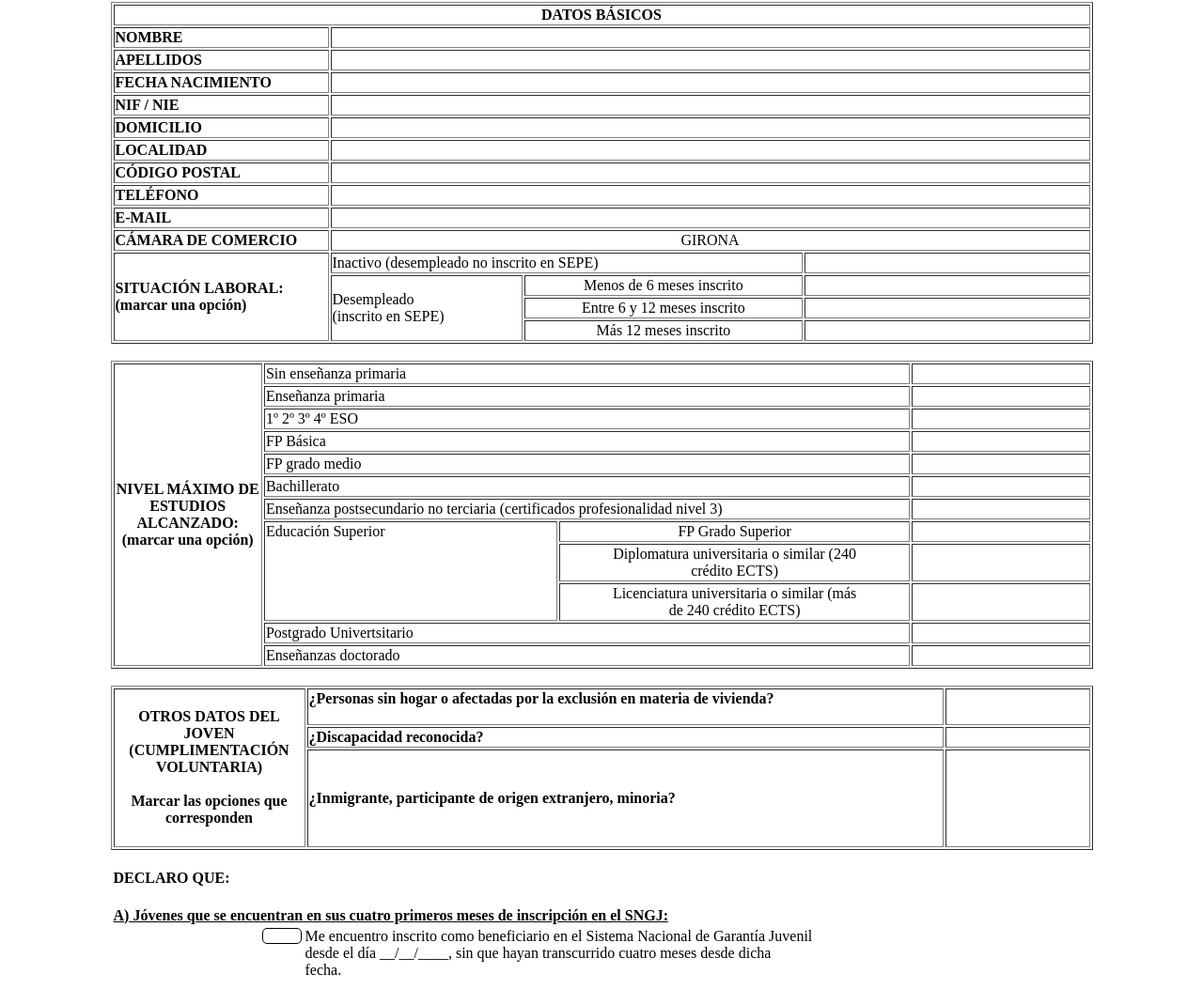
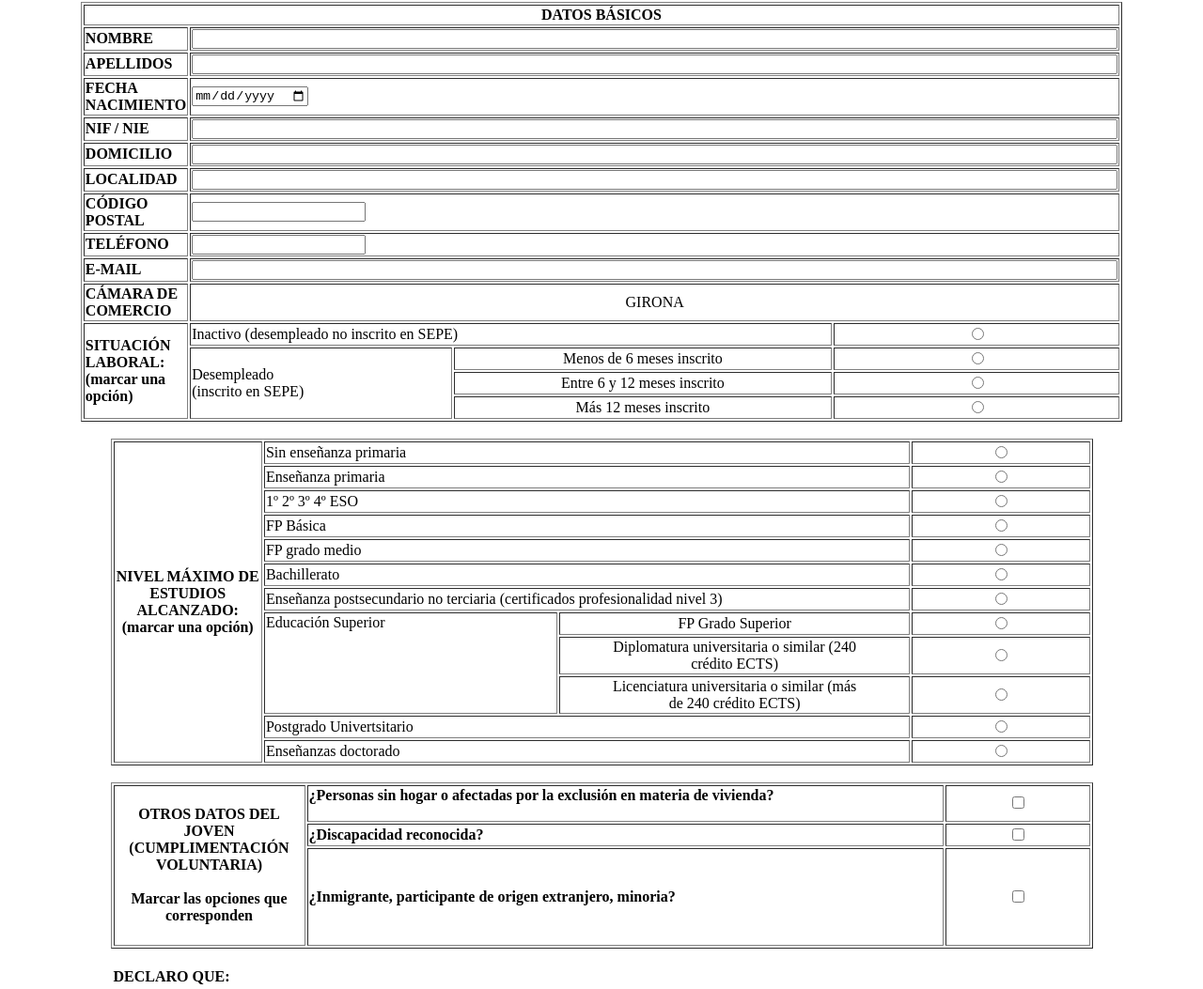
Before and after one commit to El-Juank/exercicis, a plain HTML site: page formulari_v2.html in a window 1280 px wide. Shown: the part 267-1320 px from the top of the page at 94% size. Drawn offline with Linux system fonts and the light colour scheme.

Commit message:
Formulari de deures
Taula amb formulari inclòs

```diff
--- a/formulari_v2.html
+++ b/formulari_v2.html
@@ -19,45 +19,46 @@
         <h1>FORMULARIO DE INSCRIPCIÓN PICE</h1>
         <h3>PLAN DE CAPACITACIÓN 2020 | PICE</h3>
     </div>
+    <form>
     <table border="1" align="center" width="1045">
         <tr>
             <th colspan="4">DATOS BÁSICOS</th>
         </tr>
         <tr>
-            <th width="225" align="left">NOMBRE</th>
-            <td width="" colspan="3"></td>
+            <th width="225" align="left"><label for="nom">NOMBRE</label></th>
+            <td width="" colspan="3"><input type="text" placeholder="" id="nom" size="120" name="nom"></td>
         </tr>
         <tr>
-            <th align="left">APELLIDOS</th>
-            <td colspan="3"></td>
+            <th align="left"><label for="cognoms">APELLIDOS</label></th>
+            <td colspan="3"><input type="text" placeholder="" id="cognoms" size="120" name="cognoms"></td>
         </tr>
         <tr>
-            <th align="left">FECHA NACIMIENTO</th>
-            <td colspan="3"></td>
+            <th align="left"><label for="datadenaixement">FECHA NACIMIENTO</label></th>
+            <td colspan="3"><input type="date" placeholder="" id="datadenaixement" size="120" name="datadenaixement"></td>
         </tr>
         <tr>
-            <th align="left">NIF / NIE</th>
-            <td colspan="3"></td>
+            <th align="left"><label for="nifnie">NIF / NIE</label></th>
+            <td colspan="3"><input type="text" placeholder="" id="nifnie" size="120" name="nifnie"></td>
         </tr>
         <tr>
-            <th align="left">DOMICILIO</th>
-            <td colspan="3"></td>
+            <th align="left"><label for="domicili">DOMICILIO</label></th>
+            <td colspan="3"><input type="text" placeholder="" id="domicili" size="120" name="domicili"></td>
         </tr>
         <tr>
-            <th align="left">LOCALIDAD</th>
-            <td colspan="3"></td>
+            <th align="left"><label for="localitat">LOCALIDAD</label></th>
+            <td colspan="3"><input type="text" placeholder="" id="localitat" size="120" name="localitat"></td>
         </tr>
         <tr>
-            <th align="left">CÓDIGO POSTAL</th>
-            <td colspan="3"></td>
+            <th align="left"><label for="codipostal">CÓDIGO POSTAL</label></th>
+            <td colspan="3"><input type="number" placeholder="" id="codipostal" size="120" name="codipostal"></td>
         </tr>
         <tr>
-            <th align="left">TELÉFONO</th>
-            <td colspan="3"></td>
+            <th align="left"><label for="telefon">TELÉFONO</label></th>
+            <td colspan="3"><input type="number" placeholder="" id="telefon" size="120" name="telefon"></td>
         </tr>
         <tr>
-            <th align="left">E-MAIL</th>
-            <td colspan="3"></td>
+            <th align="left"><label for="email">E-MAIL</label></th>
+            <td colspan="3"><input type="email" placeholder="" id="email" size="120" name="email"></td>
         </tr>
         <tr>
             <th align="left">CÁMARA DE COMERCIO</th>
@@ -65,92 +66,93 @@
         </tr>
         <tr>
             <th align="left" rowspan="4">SITUACIÓN LABORAL:<br>(marcar una opción)</th>
-            <td colspan="2" width="500">Inactivo (desempleado no inscrito en SEPE)</td>
-            <td width="" colspan=""> &nbsp;</td>
+            <td colspan="2" width="500"><label for="inactiusepe">Inactivo (desempleado no inscrito en SEPE)</label></td>
+            <td width="" colspan="" align="center"><input type="radio" id="inactiusepe" name="situaciolaboral"></td>
         </tr>
         <tr>
             <td rowspan="3">Desempleado<br>(inscrito en SEPE)</td>
-            <td align="center">Menos de 6 meses inscrito</td>
-            <td width="300">&nbsp;</td>
+            <td align="center"><label for="menys6mesos">Menos de 6 meses inscrito</label></td>
+            <td width="300" align="center"><input type="radio" id="menys6mesos" name="situaciolaboral"></td>
         </tr>
         <tr>
-            <td align="center">Entre 6 y 12 meses inscrito</td>
-            <td>&nbsp;</td>
+            <td align="center"><label for="entre6i12">Entre 6 y 12 meses inscrito</label></td>
+            <td align="center"><input type="radio" id="entre6i12" name="situaciolaboral"></td>
         </tr>
         <tr>
-            <td align="center">Más 12 meses inscrito</td>
-            <td>&nbsp;</td>
+            <td align="center"><label for="mes12">Más 12 meses inscrito</label></td>
+            <td align="center"><input type="radio" id="mes12" name="situaciolaboral"></td>
         </tr>
     </table>
     <br>
     <table border="1" align="center" width="1045">
         <tr>
             <th rowspan="12" width="125">NIVEL MÁXIMO DE ESTUDIOS ALCANZADO:(marcar una opción)</th>
-            <td colspan="2" width="525">Sin enseñanza primaria</td>
-            <td>&nbsp;</td>
+            <td colspan="2" width="525"><label for="noprimaria">Sin enseñanza primaria</label></td>
+            <td align="center"><input type="radio" id="noprimaria" name="estudis"></td>
         </tr>
         <tr>
-            <td colspan="2">Enseñanza primaria</td>
-            <td width="150">&nbsp;</td>
+            <td colspan="2"><label for="siprimaria">Enseñanza primaria</label></td>
+            <td width="150" align="center"><input type="radio" id="siprimaria" name="estudis"></td>
         </tr>
         <tr>
-            <td colspan="2">1º 2º 3º 4º ESO</td>
-            <td>&nbsp;</td>
+            <td colspan="2"><label for="eso">1º 2º 3º 4º ESO</label></td>
+            <td align="center"><input type="radio" id="eso" name="estudis"></td>
         </tr>
         <tr>
-            <td colspan="2">FP Básica</td>
-            <td>&nbsp;</td>
+            <td colspan="2"><label for="fpbasica">FP Básica</label></td>
+            <td align="center"><input type="radio" id="fpbasica" name="estudis"></td>
         </tr>
         <tr>
-            <td colspan="2">FP grado medio</td>
-            <td>&nbsp;</td>
+            <td colspan="2"><label for="fpmitja">FP grado medio</label></td>
+            <td align="center"><input type="radio" id="fpmitja" name="estudis"></td>
         </tr>
         <tr>
-            <td colspan="2">Bachillerato</td>
-            <td>&nbsp;</td>
+            <td colspan="2"><label for="batx">Bachillerato</label></td>
+            <td align="center"><input type="radio" id="batx" name="estudis"></td>
         </tr>
         <tr>
-            <td colspan="2">Enseñanza postsecundario no terciaria (certificados profesionalidad nivel 3)</td>
-            <td>&nbsp;</td>
+            <td colspan="2"><label for="postsec">Enseñanza postsecundario no terciaria (certificados profesionalidad nivel 3)</label></td>
+            <td align="center"><input type="radio" id="postsec" name="estudis"></td>
         </tr>
         <tr>
             <td rowspan="3" valign="top" width="250">Educación Superior</td>
-            <td align="center" width="300">FP Grado Superior</td>
-            <td>&nbsp;</td>
+            <td align="center" width="300"><label for="fpsuperior">FP Grado Superior</label></td>
+            <td align="center"><input type="radio" id="fpsuperior" name="estudis"></td>
         </tr>
         <tr>
-            <td align="center">Diplomatura universitaria o similar (240<br> crédito ECTS)</td>
-            <td>&nbsp;</td>
+            <td align="center"><label for="diplouni">Diplomatura universitaria o similar (240<br> crédito ECTS)</label></td>
+            <td align="center"><input type="radio" id="diplouni" name="estudis"></td>
         </tr>
         <tr>
-            <td align="center">Licenciatura universitaria o similar (más<br> de 240 crédito ECTS)</td>
-            <td>&nbsp;</td>
+            <td align="center"><label for="licenuni">Licenciatura universitaria o similar (más<br> de 240 crédito ECTS)</label></td>
+            <td align="center"><input type="radio" id="licenuni" name="estudis"></td>
         </tr>
         <tr>
-            <td colspan="2">Postgrado Univertsitario</td>
-            <td>&nbsp;</td>
+            <td colspan="2"><label for="postuni">Postgrado Univertsitario</label></td>
+            <td align="center"><input type="radio" id="postuni" name="estudis"></td>
         </tr>
         <tr>
-            <td colspan="2">Enseñanzas doctorado</td>
-            <td>&nbsp;</td>
+            <td colspan="2"><label for="doctorat">Enseñanzas doctorado</label></td>
+            <td align="center"><input type="radio" id="doctorat" name="estudis"></td>
         </tr>
     </table>
     <br>
     <table border="1" align="center" width="1045">
         <tr>
             <th rowspan="3" width="200">OTROS DATOS DEL JOVEN<br>(CUMPLIMENTACIÓN VOLUNTARIA)<br><br>Marcar las opciones que corresponden</th>
-            <th align="left" valign="top" height="35">¿Personas sin hogar o afectadas por la exclusión en materia de vivienda?</th>
-            <td width="150">&nbsp;</td>
+            <th align="left" valign="top" height="35"><label for="homeless">¿Personas sin hogar o afectadas por la exclusión en materia de vivienda?</label></th>
+            <td width="150" align="center"><input type="checkbox" id="homeless" name="homeless"></td>
         </tr>
         <tr>
-            <th align="left">¿Discapacidad reconocida?</th>
-            <td>&nbsp;</td>
+            <th align="left"><label for="discapacitat">¿Discapacidad reconocida?</label></th>
+            <td align="center"><input type="checkbox" id="discapacitat" name="discapacitat"></td>
         </tr>
         <tr>
-            <th align="left" height="100">¿Inmigrante, participante de origen extranjero, minoria?</th>
-            <td>&nbsp;</td>
+            <th align="left" height="100"><label for="inmigrant">¿Inmigrante, participante de origen extranjero, minoria?</label></th>
+            <td align="center"><input type="checkbox" id="inmigrant" name="inmigrant"></td>
         </tr>
     </table>
+    </form>
     <br>
     <table align="center" width="1045">
         <tr>
@@ -160,8 +162,8 @@
             <th align="left" colspan="2"><br><u>A) Jóvenes que se encuentran en sus cuatro primeros meses de inscripción en el SNGJ:</u></th>
         </tr>
         <tr>
-            <td width="200" align="right" valign="top"><div id="rectangle" style="width:40px; height:15px; border:1px solid #000; border-radius: 5px;"></div></td>
-            <td align="justify">Me encuentro inscrito como beneficiario en el Sistema Nacional de Garantía Juvenil<br>desde el día __/__/____, sin que hayan transcurrido cuatro meses desde dicha<br>fecha.</td>
+            <td width="200" align="right" valign="top"><div id="rectangle" style="width:40px; height:20px; border:1px solid #000; border-radius: 5px;" align="center"><input type="checkbox" id="declaracio" name="declaracio"></div></td>
+            <td align="justify"><label for="declaracio">Me encuentro inscrito como beneficiario en el Sistema Nacional de Garantía Juvenil<br></label>desde el día <input type="date" placeholder="__/__/____" id="data" name="data" size="10">, sin que hayan transcurrido cuatro meses desde dicha<br>fecha.</td>
         </tr>
     </table>
 </body>
```
